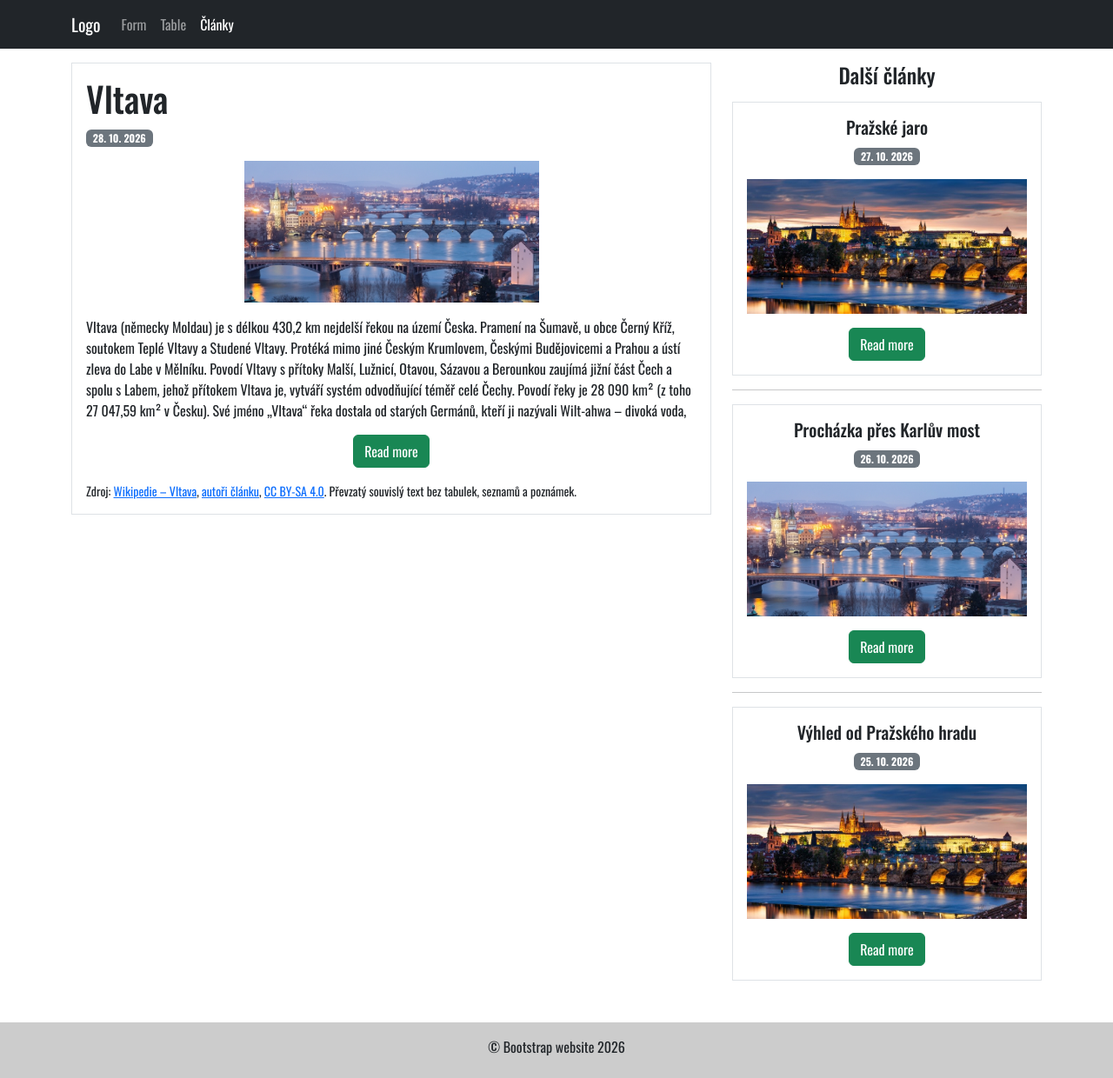
After one commit to Firexik/osu-rewb, a PHP site: page /detail.html in a window 1280 px wide. The commit adds this page. Shown: the whole page at 87% size. Run offline with PHP 8.4, Linux system fonts and the light colour scheme.

Commit message:
Complete article detail homework with Bootstrap collapse

```diff
--- /dev/null
+++ b/detail.html
@@ -0,0 +1,128 @@
+<!DOCTYPE html>
+<html lang="cs">
+
+<head>
+    <meta charset="utf-8">
+    <meta name="viewport" content="width=device-width, initial-scale=1">
+    <title>Vltava – Praha</title>
+    <link href="./bootstrap/css/bootstrap.css" rel="stylesheet">
+    <link rel="preconnect" href="https://fonts.googleapis.com">
+    <link rel="preconnect" href="https://fonts.gstatic.com" crossorigin>
+    <link href="https://fonts.googleapis.com/css2?family=Oswald:wght@200..700&display=swap" rel="stylesheet">
+    <link href="./style.css" rel="stylesheet">
+</head>
+
+<body>
+
+<header>
+    <nav class="navbar navbar-expand-md navbar-dark fixed-top bg-dark">
+        <div class="container">
+            <a class="navbar-brand" href="./index.html">Logo</a>
+            <button class="navbar-toggler" type="button" data-bs-toggle="collapse" data-bs-target="#navbarCollapse" aria-controls="navbarCollapse" aria-expanded="false" aria-label="Otevřít menu">
+                <span class="navbar-toggler-icon"></span>
+            </button>
+            <div class="collapse navbar-collapse" id="navbarCollapse">
+                <ul class="navbar-nav me-auto mb-2 mb-md-0">
+                    <li class="nav-item"><a class="nav-link" href="./form.html">Form</a></li>
+                    <li class="nav-item"><a class="nav-link" href="./table.html">Table</a></li>
+                    <li class="nav-item"><a class="nav-link active" aria-current="page" href="./articles.html">Články</a></li>
+                </ul>
+            </div>
+        </div>
+    </nav>
+</header>
+
+<main class="container mt-5 pt-4">
+    <div class="row g-4">
+        <div class="col-md-8">
+            <article class="border p-3">
+                <h1>Vltava</h1>
+                <p><time class="badge bg-secondary" datetime="2026-10-28">28. 10. 2026</time></p>
+                <div class="row justify-content-center my-3">
+                    <div class="col-6">
+                        <img class="img-fluid" src="./photos/2.jpg" alt="Vltava a pražské mosty za soumraku">
+                    </div>
+                </div>
+
+                <div class="collapse article-text" id="article-text">
+                    <p>Vltava (německy Moldau) je s délkou 430,2 km nejdelší řekou na území Česka. Pramení na Šumavě, u obce Černý Kříž, soutokem Teplé Vltavy a Studené Vltavy. Protéká mimo jiné Českým Krumlovem, Českými Budějovicemi a Prahou a ústí zleva do Labe v Mělníku. Povodí Vltavy s přítoky Malší, Lužnicí, Otavou, Sázavou a Berounkou zaujímá jižní část Čech a spolu s Labem, jehož přítokem Vltava je, vytváří systém odvodňující téměř celé Čechy. Povodí řeky je 28 090 km² (z toho 27 047,59 km² v Česku). Své jméno „Vltava“ řeka dostala od starých Germánů, kteří ji nazývali Wilt-ahwa – divoká voda, přičemž Germáni jméno pro Vltavu převzali nejspíše od Keltů.</p>
+                    <h2 class="h4">Etymologie</h2>
+                    <p>Název řeky pochází ze starogermánského slovního spojení „Wilth“-„ahwa“, „divoká, dravá voda“. Ve Fuldských análech z roku 872 je tento název doložen jako „Fuldaha“ (srov. s řekou Fulda), v roce 1113 jako „Wultha“. V Kosmově kronice se roku 1125 poprvé objevuje v počeštěné podobě jako „Wlitaua“.</p>
+                    <h2 class="h4">Průběh toku</h2>
+                    <p>Řeka Teplá Vltava, která je považována za jeden ze dvou hlavních zdrojů Vltavy, pramení na východním svahu Černé hory (1 316 m n. m.) na Šumavě ve výšce 1 172 m n. m. jako Černý potok. Jeho pramen je znám jako chráněné území Pramen Vltavy. Prvních 5 km teče severním směrem, od soutoku s Kvildským potokem v Kvildě obrací nadlouho svůj tok k jihovýchodu. Od ústí Vydřího potoka v obci Borová Lada (890 m n. m.) nese říčka název Teplá Vltava, záhy přibírá Vltavský potok, známý též jako Malá Vltava. Ten pramení v Pláňském polesí ve výšce 1 158 m n. m. Protéká Horní Vltavicí a poté v Lenoře (756 m n. m.) získává vody Řasnice, zvané také Travnatá Vltava. Za Lenorou má řeka jen nepatrný spád a vytváří v ploché krajině rozsáhlé mokřady s mnoha meandry, souhrnně zvané Vltavský luh. Zde uprostřed 1. zóny NP Šumava Mrtvý luh se v nadmořské výšce 731 m u osady Chlum stékají Teplá a Studená Vltava. Ta pramení na druhé straně hranic v Bavorsku západně od obce Haidmühle pod německým názvem Altwasser nebo Kalte Moldau. Od soutoku obou hlavních pramenných toků Teplé a Studené Vltavy pak řeka po zbytek své cesty má jméno Vltava.</p>
+                    <p>U Nové Pece se Vltava rozlévá do širokého a dlouhého přehradního jezera, které vzniklo přehrazením jejího toku u obce Lipno nad Vltavou. Za Lipnem protéká řeka romantickým skalnatým údolím pod Čertovou stěnou (tento její úsek se nazývá Čertovy proudy) a směřuje k vyrovnávací nádrži Lipno II, těsně před Vyšším Brodem. V úseku mezi přehradní hrází Lipno a Vyšším Brodem je koryto řeky téměř bez vody (přehrada je povinna udržovat minimální průtok 2 krychlové metry vody za sekundu), protože většina vod z Lipenského jezera je odváděna kanálem od podzemní elektrárny do vyrovnávací nádrže Lipno II. Pouze výjimečně se průtok zvyšuje – buďto za přebytku vody v nádrži, nebo u příležitosti vodáckých závodů, neboť úsek Čertových proudů je považován za jednu z nejtěžších vodáckých a slalomových tras na světě. Takové akce ovšem vyžadují průtok 20–30 m³ vody za sekundu.</p>
+                    <p>Za Vyšším Brodem protéká Vltava otevřenější krajinou a stáčí svůj tok k severu. Četnými zákruty protéká turisticky atraktivní oblastí s řadou kulturně historických památek, které jsou obvykle v těsné blízkosti řeky. Její tok směřuje k hradu Rožmberk, protéká městečkem Větřní a skalnatým údolím vstupuje do Českého Krumlova.</p>
+                    <p>Tok Vltavy směřuje odtud dále na sever, protéká kolem kláštera Zlatá Koruna, míjí bývalé keltské oppidum Třísov a obtéká skalnatý ostroh se zříceninou hradu Dívčí kámen. Pak již pokračuje rovinatou Českobudějovickou pánví k Českým Budějovicím (řkm 239,6). Zde přibírá vody řeky Malše. Za městem pokračuje tok Vltavy kolem obce Hluboká nad Vltavou a směřuje k Hněvkovické přehradě. Ta zajišťuje vodu pro Jadernou elektrárnu Temelín. Odtud až za Prahu vytváří řeka hluboké a úzké údolí, které se rozšiřuje jen na několika místech. Protéká Týnem nad Vltavou a za ním přibírá vody řeky Lužnice.</p>
+                    <p>Až k Týnu nad Vltavou však již zasahuje hladina dalšího stupně Vltavské kaskády, Orlické přehrady, pojmenované podle známého zámku Orlík. Jezero pohltilo i soutok Vltavy s Otavou u hradu Zvíkova. Pod hrází Orlické přehrady pokračuje tok Vltavy dále k severu. V úseku před Prahou zadržují vody Vltavy ještě další čtyři přehrady Vltavské kaskády – Kamýcká, Slapská, Štěchovická a Vranská.</p>
+                    <p>U Davle leží v řece Ostrov sv. Kiliána, na němž do roku 1419 stával Ostrovský klášter. V těchto místech se zprava vlévá řeka Sázava, o něco dále na okraji Prahy za Zbraslaví se zleva připojuje řeka Berounka. Po průtoku hlavním městem se Vltava teprve v Kralupech nad Vltavou vymaňuje z úzkého údolí do roviny a u Mělníka ve výšce 156 m n. m. se vlévá do Labe. Ačkoliv je Vltava k místu soutoku delší a vodnější, nese tok dále oproti zvyklostem jméno Labe. To protéká Německem a ústí do Severního moře.</p>
+                    <p>Před několika milióny let odtékala horní část Vltavy do Dunaje.</p>
+                    <h2 class="h4">Využití</h2>
+                    <h3 class="h5">Vodáctví</h3>
+                    <p>Vodácky nejvyužívanější je Vltava v úseku z Vyššího Brodu do Boršova nad Vltavou. V souvislosti s velkým množstvím kempů, restaurací a dalších různých služeb spojených s vodáctvím se často o Vltavě mluví jako o nejkomerčnější řece světa. Roční návštěvnost Vltavy se v roce 2020 pohybovala kolem 130 tisíc lidí.</p>
+                </div>
+                <p class="text-center mt-3">
+                    <button class="btn btn-success article-toggle" type="button" data-bs-toggle="collapse" data-bs-target="#article-text" aria-expanded="false" aria-controls="article-text">
+                        <span class="read-more">Read more</span><span class="read-less">Read less</span>
+                    </button>
+                </p>
+                <p class="small mb-0">Zdroj: <a href="https://cs.wikipedia.org/wiki/Vltava">Wikipedie – Vltava</a>,
+                    <a href="https://cs.wikipedia.org/w/index.php?title=Vltava&amp;action=history">autoři článku</a>,
+                    <a href="https://creativecommons.org/licenses/by-sa/4.0/deed.cs">CC BY-SA 4.0</a>.
+                    Převzatý souvislý text bez tabulek, seznamů a poznámek.</p>
+            </article>
+        </div>
+
+        <aside class="col-md-4">
+            <h2 class="h4 text-center mb-3">Další články</h2>
+
+            <article class="border p-3 text-center" id="prazske-jaro">
+                <h3 class="h5">Pražské jaro</h3>
+                <p><time class="badge bg-secondary" datetime="2026-10-27">27. 10. 2026</time></p>
+                <img class="img-fluid mb-3" src="./photos/1.jpg" alt="Večerní pohled na Prahu a Pražský hrad">
+                <div class="collapse" id="jaro-text">
+                    <p>Pražské jaro patří k pražským hudebním tradicím. Festival klasické hudby přivádí do města orchestry, sólisty i posluchače z různých zemí. Koncertní večer se dá spojit s procházkou centrem nebo posezením u řeky.</p>
+                </div>
+                <button class="btn btn-success article-toggle" type="button" data-bs-toggle="collapse" data-bs-target="#jaro-text" aria-expanded="false" aria-controls="jaro-text">
+                    <span class="read-more">Read more</span><span class="read-less">Read less</span>
+                </button>
+            </article>
+
+            <hr>
+
+            <article class="border p-3 text-center" id="karluv-most">
+                <h3 class="h5">Procházka přes Karlův most</h3>
+                <p><time class="badge bg-secondary" datetime="2026-10-26">26. 10. 2026</time></p>
+                <img class="img-fluid mb-3" src="./photos/2.jpg" alt="Karlův most mezi dalšími pražskými mosty">
+                <div class="collapse" id="most-text">
+                    <p>Karlův most spojuje Staré Město s Malou Stranou. Při procházce stojí za to na chvíli zpomalit a podívat se na Vltavu i okolní věže. Z mostu se dá pokračovat do uliček Malé Strany nebo si jen najít místo na kávu.</p>
+                </div>
+                <button class="btn btn-success article-toggle" type="button" data-bs-toggle="collapse" data-bs-target="#most-text" aria-expanded="false" aria-controls="most-text">
+                    <span class="read-more">Read more</span><span class="read-less">Read less</span>
+                </button>
+            </article>
+
+            <hr>
+
+            <article class="border p-3 text-center" id="prazsky-hrad">
+                <h3 class="h5">Výhled od Pražského hradu</h3>
+                <p><time class="badge bg-secondary" datetime="2026-10-25">25. 10. 2026</time></p>
+                <img class="img-fluid mb-3" src="./photos/1.jpg" alt="Osvětlený Pražský hrad nad Vltavou">
+                <div class="collapse" id="hrad-text">
+                    <p>Cesta k Pražskému hradu vede do kopce, ale nahoře čeká výhled na střechy a věže města. Na výlet není potřeba složitý plán: stačí projít nádvoří, zastavit se u vyhlídky a pak se pomalu vrátit přes Malou Stranu k řece.</p>
+                </div>
+                <button class="btn btn-success article-toggle" type="button" data-bs-toggle="collapse" data-bs-target="#hrad-text" aria-expanded="false" aria-controls="hrad-text">
+                    <span class="read-more">Read more</span><span class="read-less">Read less</span>
+                </button>
+            </article>
+        </aside>
+    </div>
+</main>
+
+<footer class="mt-5 pt-3 pb-2">
+    <p class="text-center">&copy; Bootstrap website 2026</p>
+</footer>
+
+<script src="./bootstrap/js/bootstrap.bundle.min.js"></script>
+
+</body>
+</html>
--- a/index.html
+++ b/index.html
@@ -29,7 +29,7 @@
             <a class="nav-link" href="./table.html">Table</a>
           </li>
           <li class="nav-item">
-            <a class="nav-link disabled">Third</a>
+            <a class="nav-link" href="./articles.html">Články</a>
           </li>
           <li class="nav-item">
               <a class="nav-link">Fourth</a>
--- a/style.css
+++ b/style.css
@@ -10,6 +10,26 @@ p.decoration {
 .btn.next{
     padding: 10px 20px 10px 20px;
     font-size: 1.2em;
+}
+
+/* Pět řádků náhledu; Bootstrap Collapse rozbalí celý text. */
+.article-text {
+    line-height: 1.5;
+}
+.article-text.collapse:not(.show) {
+    display: block;
+    height: 7.5em;
+    overflow: hidden;
+}
+.article-text.collapsing {
+    min-height: 7.5em;
+}
+.article-toggle[aria-expanded="false"] .read-less,
+.article-toggle[aria-expanded="true"] .read-more {
+    display: none;
+}
+article[id] {
+    scroll-margin-top: 5rem;
 }
 
 /* Extra small devices */
```
Also changed, not shown: articles.html (+28 -34 lines), docs/README.txt, docs/manifest.json, 1 other file.
